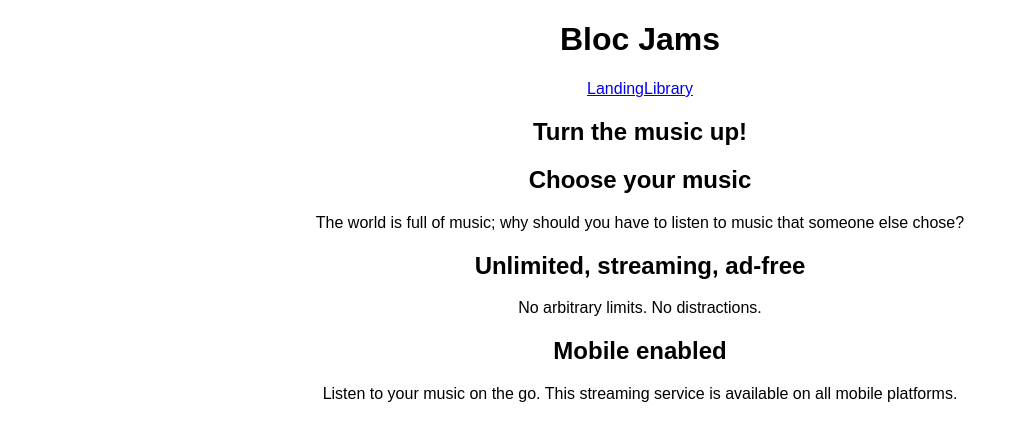
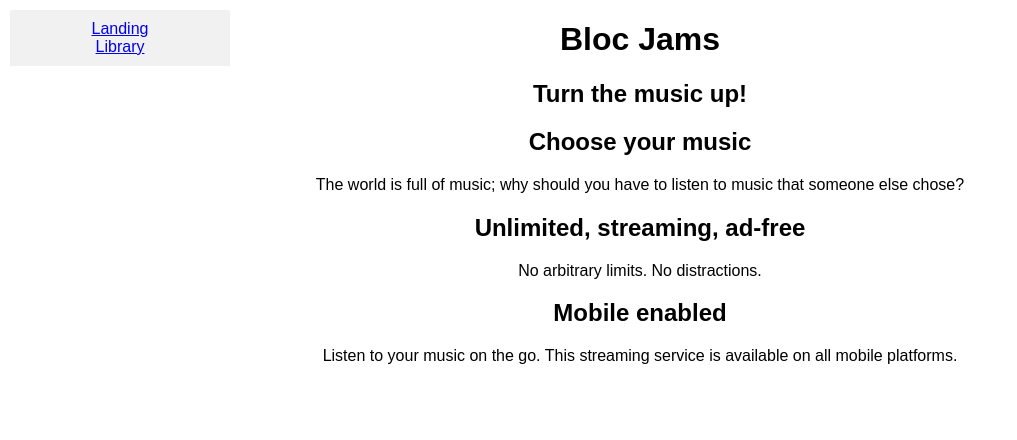
Before and after one commit to ctrachte/Music-Player-PWA, a React (Create React App) app: page / in a window 1280 px wide. Shown: the top 440 px of the page, without its empty margins (0-1017 px from the left). Built offline with nearby package versions, Linux system fonts and the light colour scheme.

Commit message:
add nav bar styling, change to ul

```diff
--- a/src/App.css
+++ b/src/App.css
@@ -1,22 +1,68 @@
-.App {
-  display: block;
-  text-align: center;
-}
-
+/* elements */
 table {
   display: inline-table;
   border-style: outset;
-  border-radius: 10%
+}
+
+th, td {
+    padding: 15px;
+    text-align: center;
+}
+
+ul {
+    list-style-type: none;
+    position: fixed;
+    top: 0;
+    width: 100%;
+    margin: 10px;
+    padding: 10px;
+    width: 200px;
+    background-color: #f1f1f1;
+}
+
+li link{
+    display: block;
+
+}
+
+/* Change the link color on hover */
+li:hover {
+    background-color: #C80155 ;
 }
 
 img {
   border-style: outset;
   border-radius: 10%;
+  display: block;
+  margin-left: auto;
+  margin-right: auto;
 }
 
-th, td {
-    padding: 15px;
-    text-align: center;
+/* ids */
+
+#song-list {
+  padding:10px;
+  margin:10px;
+}
+#buttons {
+  margin:10px;
+}
+
+#previous, #play-pause, #next {
+  width:30%;
+  height: 50px;
+}
+
+/* classes */
+
+.active {
+    background-color: #4CAF50;
+    color: white;
+}
+
+.App {
+  display: block;
+  text-align: center;
 }
 
 .album {
@@ -27,11 +73,6 @@ th, td {
   background-color: #C80155;
 }
 
-#song-list {
-  padding:10px;
-  margin:10px;
-}
-
 .total-time {
   padding:5px;
 }
@@ -39,25 +80,15 @@ th, td {
   padding: 5px;
 }
 .player-bar {
-  border-radius: 10%;
-  max-width: 30%;
-  margin:1%;
-  padding:1%;
-  border-style: outset;
+  border-style: solid outset;
 }
 
 .center {
     margin: auto;
     width: 50%;
-    border: 3px;
     padding: 10px;
 }
 
-img {
-    display: block;
-    margin-left: auto;
-    margin-right: auto;
-}
 
 /* color palette: */
 
--- a/src/App.js
+++ b/src/App.js
@@ -12,8 +12,10 @@ class App extends Component {
         <header>
           <h1>Bloc Jams</h1>
           <nav>
-            <Link to='/'>Landing</Link>
-            <Link to='/library'>Library</Link>
+            <ul>
+              <li><Link to='/'>Landing</Link></li>
+              <li><Link to='/library'>Library</Link></li>
+            </ul>
           </nav>
         </header>
         <main>
--- a/src/components/Album.js
+++ b/src/components/Album.js
@@ -148,7 +148,7 @@ class Album extends Component {
           formatTime={this.formatTime(this.state.currentTime)}
           formatDuration={this.formatTime(this.state.duration - this.state.currentTime)}
         />
-          <table id="song-list" className="color-primary-4">
+          <table id="song-list" className="center">
             <colgroup>
               <col id="song-number-column" />
               <col id="song-title-column" />
--- a/src/components/PlayerBar.js
+++ b/src/components/PlayerBar.js
@@ -3,7 +3,7 @@ import React, { Component } from 'react';
 class PlayerBar extends Component {
   render() {
     return (
-      <section className="player-bar color-primary-4 center">
+      <section className="player-bar center">
         <h1>{this.props.isPlaying ? ("Now Playing: " + "'" + this.props.songTitle + "'") : "Choose a Song!"}</h1>
         <section id="buttons">
           <button id="previous" onClick={this.props.handlePrevClick}>
```
